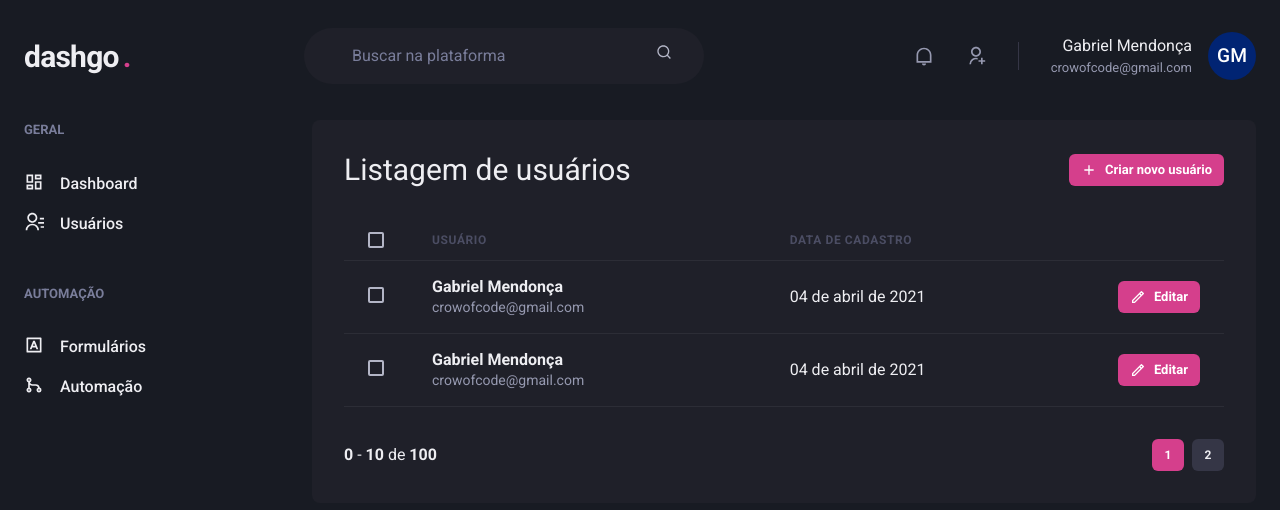
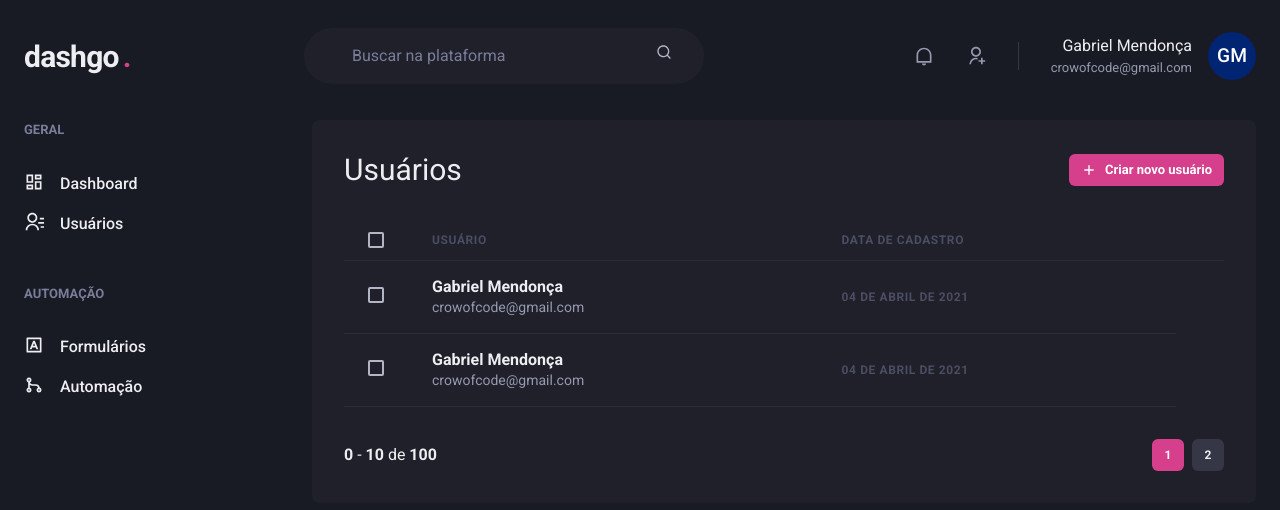
Before and after one commit to gabriel-mend/ignite-reactjs, a Next.js app in the folder dashgo/: page /users in a window 1280 px wide. Shown: the top 510 px of the page. Built offline with nearby package versions, Linux system fonts and the light colour scheme.

Commit message:
Pagination componente

```diff
--- a/dashgo/src/components/Pagination/index.tsx
+++ b/dashgo/src/components/Pagination/index.tsx
@@ -4,7 +4,7 @@
 export function Pagination () {
   return (
     <Stack
-      direction="row"
+      direction={["column","row"]}
       mt="8"
       justify="space-between"
       align="center"
--- a/dashgo/src/pages/users/index.tsx
+++ b/dashgo/src/pages/users/index.tsx
@@ -1,10 +1,15 @@
-import { Box, Button, Checkbox, Flex, Heading, Icon, Table, Tbody, Td, Text, Th, Thead, Tr } from "@chakra-ui/react";
+import { Box, Button, Checkbox, Flex, Heading, Icon, Table, Tbody, Td, Text, Th, Thead, Tr, useBreakpointValue } from "@chakra-ui/react";
 import { RiAddLine, RiPencilLine } from "react-icons/ri";
 import { Header } from "../../components/Header";
 import { Pagination } from "../../components/Pagination";
 import { Sidebar } from "../../components/Sidebar";
 
 export default function UserList () {
+  const isWideVersion = useBreakpointValue({
+    base: false,
+    lg: true
+  })
+
   return (
     <Box>
       <Header />
@@ -19,8 +24,7 @@
 
         <Box flex="1" borderRadius={8} bgColor="gray.800" p="8">
           <Flex mb="8" justify="space-between" align="center">
-            <Heading size="lg" fontWeight="normal">Listagem de usuários</Heading>
-
+            <Heading size="lg" fontWeight="normal">Usuários</Heading>
             <Button
               as="a"
               size="sm"
@@ -35,17 +39,19 @@
           <Table colorScheme="whiteAlpha">
             <Thead>
               <Tr>
-                <Th px="6" color="gray.300" w="8">
+                <Th px={["4", "4", "6"]} color="gray.300" w="8">
                   <Checkbox colorScheme="pink"/>
                 </Th>
                 <Th>usuário</Th>
-                <Th>Data de cadastro</Th>
+
+                { isWideVersion && (<Th>Data de cadastro</Th>) }
+
                 <Th w="8"></Th>
               </Tr>
             </Thead>
             <Tbody>
               <Tr>
-                <Td px="6">
+                <Td px={["4", "4", "6"]}>
                   <Checkbox colorScheme="pink"/>
                 </Td>
                 <Td>
@@ -54,23 +60,10 @@
                     <Text fontSize="sm" color="gray.300">crowofcode@gmail.com</Text>
                   </Box>
                 </Td>
-                <Td>
-                  04 de abril de 2021
-                </Td>
-                <Td>
-                  <Button
-                    as="a"
-                    size="sm"
-                    fontSize="small"
-                    colorScheme="pink"
-                    leftIcon={<Icon as={RiPencilLine} fontSize="16" />}
-                  >
-                    Editar
-                  </Button>
-                </Td>
+                { isWideVersion && (<Th>04 de abril de 2021</Th>) }
               </Tr>
               <Tr>
-                <Td px="6">
+                <Td px={["4", "4", "6"]}>
                   <Checkbox colorScheme="pink"/>
                 </Td>
                 <Td>
@@ -79,20 +72,7 @@
                     <Text fontSize="sm" color="gray.300">crowofcode@gmail.com</Text>
                   </Box>
                 </Td>
-                <Td>
-                  04 de abril de 2021
-                </Td>
-                <Td>
-                  <Button
-                    as="a"
-                    size="sm"
-                    fontSize="small"
-                    colorScheme="pink"
-                    leftIcon={<Icon as={RiPencilLine} fontSize="16" />}
-                  >
-                    Editar
-                  </Button>
-                </Td>
+                { isWideVersion && (<Th>04 de abril de 2021</Th>) }
               </Tr>
             </Tbody>
           </Table>
```
